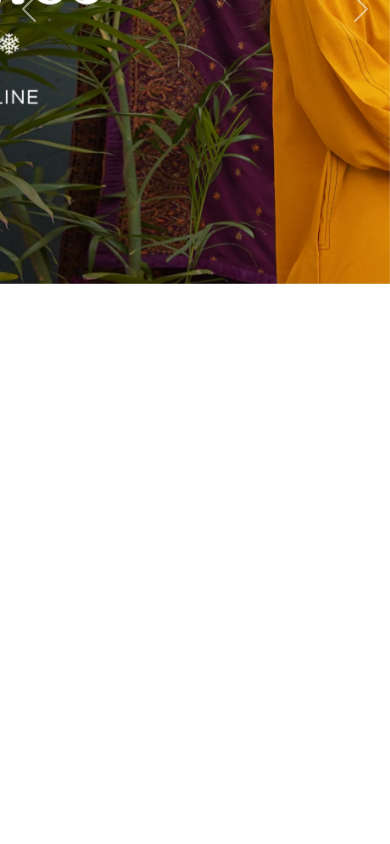
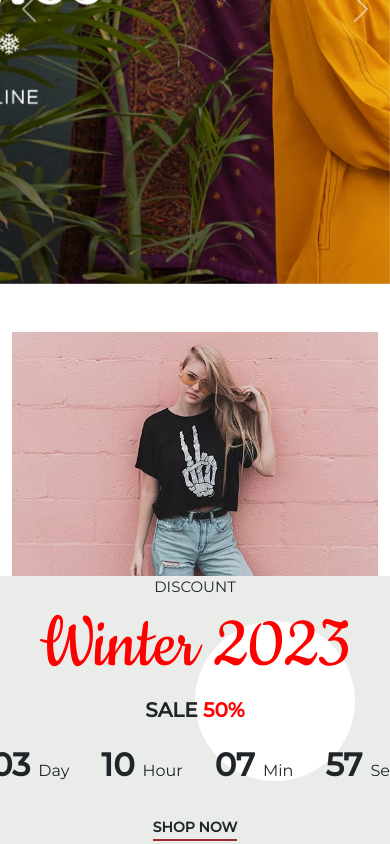
Before and after one commit to Talha12Shiekh/ClothingWebsite, a React (Vite) app: page / in a window 390 px wide. Shown: the part 9257-10101 px from the top of the page. Before the commit the page ends 9589 px from the top, so only its background shows below. Built offline with nearby package versions, Linux system fonts and the light colour scheme.

Commit message:
pending responsivness of Discount section

```diff
--- a/src/App.css
+++ b/src/App.css
@@ -13,6 +13,22 @@ font-family: 'Poppins', sans-serif; */
 .cookie{
     font-family: 'Cookie', cursive;
 }
+
+.count_numbers{
+    font-size: 2rem;
+}
+
+.margin_left{
+    margin-left: .5rem;
+}
+
+.countdown{
+    display: flex;
+    gap:2rem;
+    font-family: 'Montserrat', sans-serif;
+}
+
+
 
 .trends_heading::after{
     position: absolute;
--- a/src/App.jsx
+++ b/src/App.jsx
@@ -5,6 +5,7 @@ import Products from "./Components/Products";
 import Courasel from "./Components/Courasel";
 import MainSlider from './Components/MainSlider';
 import Trends from './Components/Trends';
+import Discount from './Components/Discount';
 
 
 function App() {
@@ -17,6 +18,7 @@ function App() {
       <Courasel/>
       <Trends/>
       <MainSlider/>
+      <Discount/>
     </>
   )
 }
--- /dev/null
+++ b/src/Components/Discount.jsx
@@ -0,0 +1,131 @@
+import React, { useState } from "react";
+import "bootstrap";
+import discountImage from "../assets/discount.webp";
+import "../App.css";
+import { PRODUCT_BACKGROUND_COLOR } from "./SingleProduct";
+
+let canvas = document.createElement("canvas");
+let c = canvas.getContext("2d");
+canvas.width = 550;
+canvas.height = 250;
+c.beginPath();
+c.arc(canvas.width / 2, canvas.height / 2, 80, 0, Math.PI * 2, false);
+c.fillStyle = "white";
+c.fill();
+
+const Discount = () => {
+  const [countdown, setcountdown] = useState({
+    days: undefined,
+    minutes: undefined,
+    hours: undefined,
+    seconds: undefined,
+  });
+
+  const countDownInterVal = setInterval(() => {
+    const targetDate = new Date("December 30, 2023 12:00:00").getTime();
+
+    const currentDate = new Date().getTime();
+
+    const timeDifference = targetDate - currentDate;
+
+    setcountdown({
+      days: Math.floor(timeDifference / (1000 * 60 * 60 * 24)),
+      minutes: Math.floor((timeDifference % (1000 * 60 * 60)) / (1000 * 60)),
+      hours: Math.floor(
+        (timeDifference % (1000 * 60 * 60 * 24)) / (1000 * 60 * 60)
+      ),
+      seconds: Math.floor((timeDifference % (1000 * 60)) / 1000),
+    });
+  }, 1000);
+
+  const {days,minutes,hours,seconds} = countdown;
+
+  function getHours(){
+    if(hours < 10){
+        return "0" + hours;
+    }
+
+    if(hours > 12){
+        return hours - 12;
+    }
+  }
+
+  return (
+    <div className="container my-5">
+      <div className="row row-cols-md-1 row-cols-lg-2 row-cols-sm-1" style={{ height: 350 }}>
+        <div>
+          <img
+            style={{ width: "100%", height: "100%" }}
+            loading="lazy"
+            alt="Loading..."
+            src={discountImage}
+          />
+        </div>
+        <div
+          className="d-flex justify-content-center align-items-center flex-column"
+          style={{
+            backgroundColor: PRODUCT_BACKGROUND_COLOR,
+            backgroundImage: `url(${canvas.toDataURL()})`,
+            backgroundRepeat: "no-repeat",
+          }}
+        >
+          <p
+            className="monteserrat text-uppercase mb-0"
+            style={{ fontSize: 15 }}
+          >
+            discount
+          </p>
+          <h2
+            className="cookie my-0"
+            style={{ fontSize: "5rem", color: "red" }}
+          >
+            Winter 2023
+          </h2>
+          <p className="fs-5 monteserrat fw-bold">
+            SALE <b style={{ color: "red" }}>50%</b>
+          </p>
+          <div className="countdown">
+            <div>
+              <span className="count_numbers">
+                <b>{days < 10 ? "0" + days : days}</b>
+              </span>
+              <span className="margin_left">Day</span>
+            </div>
+            <div>
+              <span className="count_numbers">
+                <b>{getHours()}</b>
+              </span>
+              <span className="margin_left">Hour</span>
+            </div>
+            <div>
+              <span className="count_numbers">
+                <b>{minutes < 10 ? "0" + minutes : minutes}</b>
+              </span>
+              <span className="margin_left">Min</span>
+            </div>
+            <div>
+              <span className="count_numbers">
+                <b>{seconds < 10 ? "0" + seconds : seconds}</b>
+              </span>
+              <span className="margin_left">Sec</span>
+            </div>
+          </div>
+          <a
+            style={{
+              textDecoration: "none",
+              cursor: "pointer",
+              fontSize: 14,
+              fontWeight: "bolder",
+              marginTop: 30,
+            }}
+            className="h5 underline item_button text-bold font-weight-bold position-relative"
+          >
+            SHOP NOW
+          </a>
+        </div>
+      </div>
+    </div>
+  );
+};
+
+export default Discount;
--- a/src/data/Data.jsx
+++ b/src/data/Data.jsx
@@ -19,9 +19,6 @@ import trend6 from "../assets/trend6.webp";
 import trend7 from "../assets/trend7.webp";
 import trend8 from "../assets/trend8.webp";
 import trend9 from "../assets/trend9.webp";
-
-
-
 
 export const TRENDS = [
   {image:trend1,item:"DES-04 KARANDI EMBROIDERED SHAWL",price:"8,050",key:1},
```
Also changed, not shown: src/assets/discount.webp (added).
